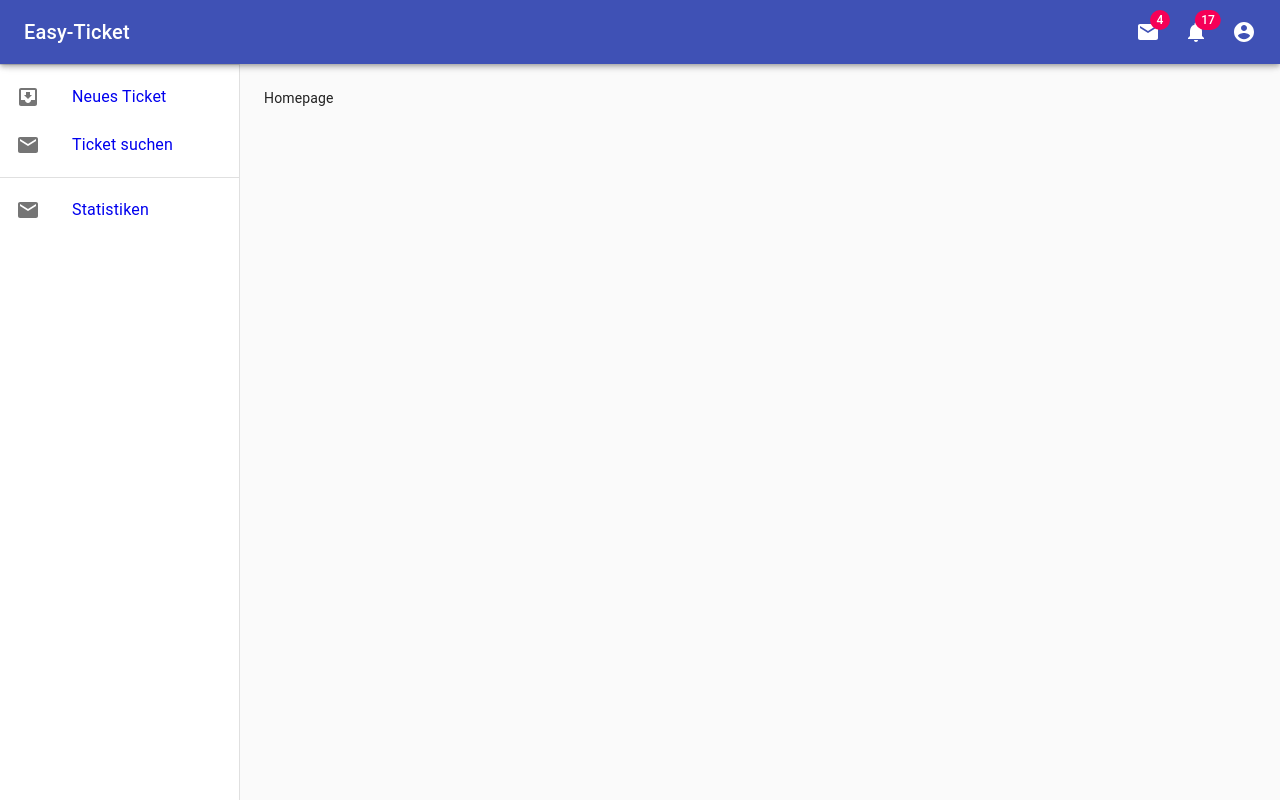
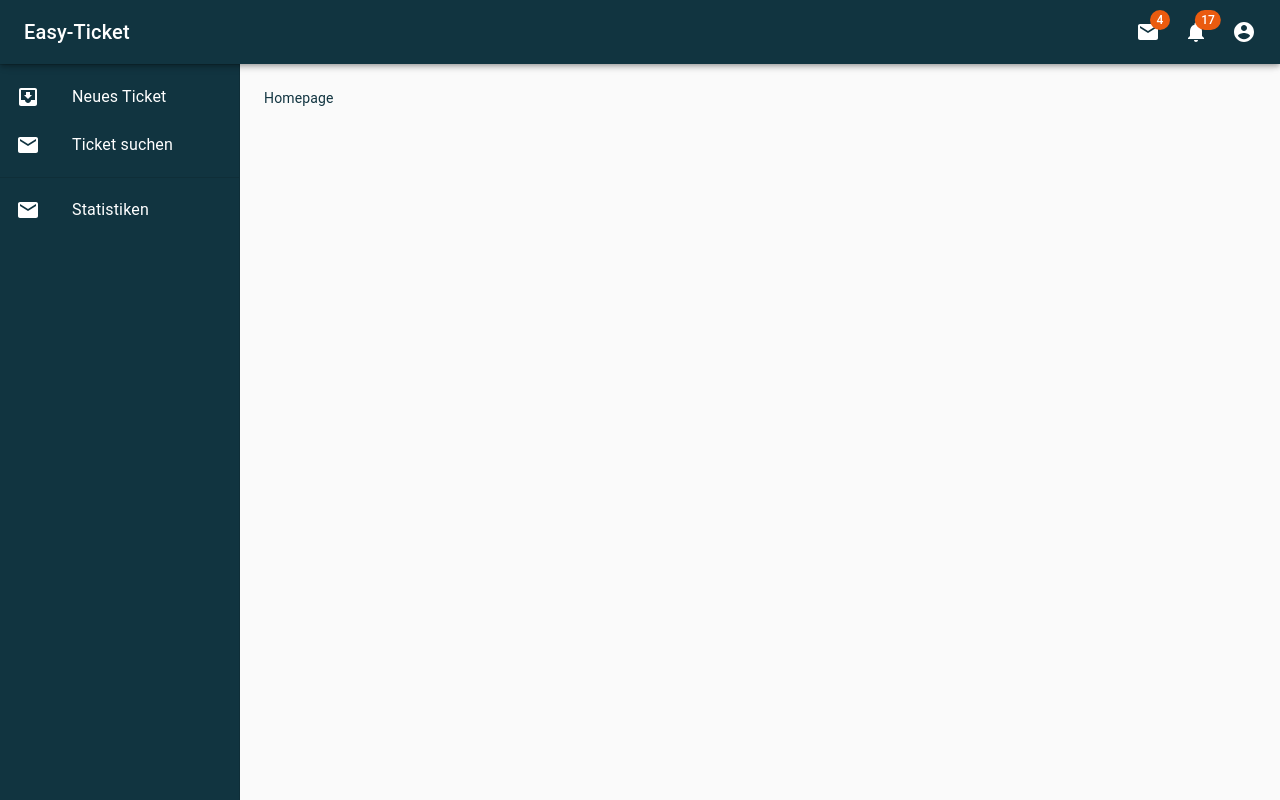
Before and after one commit to mchlzj/ticketsystem_frontend, a React (Create React App) app: page / in a window 1280 px wide. Built offline with nearby package versions, Linux system fonts and the light colour scheme; no server answers.

Commit message:
updated style theme with iu color theme

```diff
--- a/src/App.tsx
+++ b/src/App.tsx
@@ -4,7 +4,8 @@ import {BrowserRouter as Router, Switch, Route} from 'react-router-dom';
 import Ticket from './components/Ticket/Ticket';
 import Navigation from './layouts/Navigation/Navigation';
 import { makeStyles, Theme, createStyles } from '@material-ui/core/styles';
-
+import { ThemeProvider } from '@material-ui/core/styles';
+import './style-theme'
 
 import AllTickets from './pages/AllTickets/AllTickets';
 import NewTicket from './pages/NewTicket/NewTicket';
@@ -15,6 +16,7 @@ import HomePage from './pages/HomePage/HomePage';
 
 import {MobileOpenProvider} from './components/Drawer/MobileOpenContext';
 import {TicketsContext} from './pages/AllTickets/TicketsContext';
+import { theme } from './style-theme';
 // import ApiPreCalls from './ApiCalls/ApiPreCalls';
 
 const useStyles = makeStyles((theme: Theme) =>
@@ -49,6 +51,7 @@ const classes = useStyles();
 
     <div className= {classes.root}>
       <Router>
+      <ThemeProvider theme={theme}>
         <MobileOpenProvider>
           <Navigation/>
         </MobileOpenProvider>
@@ -65,6 +68,7 @@ const classes = useStyles();
               </Switch>
               {/* </TicketsProvider> */}
         </main>
+        </ThemeProvider>
       </Router>
     </div>
   );
--- a/src/components/Card/TicketCard.tsx
+++ b/src/components/Card/TicketCard.tsx
@@ -30,7 +30,7 @@ export default function TicketCard({title, description, ticketClosed, id}) {
         <Link className={classes.link} to={`/ticketSuchen/${id}`}>
       <CardActionArea>
         <CardContent>
-          <Typography gutterBottom variant="h6" component="h2">
+          <Typography gutterBottom variant="h6" component="h2" color="primary">
             {title}
           </Typography>
           <Typography variant="body2" color="textSecondary" component="p">
@@ -40,8 +40,8 @@ export default function TicketCard({title, description, ticketClosed, id}) {
       </CardActionArea>
       </Link>
       {ticketClosed?
-        <Chip className={classes.label} label="Offen" size="small" color="primary"/> :
-        <Chip className={classes.label} label="Geschlossen" size="small" color="secondary"/> }
+        <Chip className={classes.label} label="Offen" size="small" color="secondary"/> :
+        <Chip className={classes.label} label="Geschlossen" size="small" color="primary"/> }
     </Card>
   );
 }
--- a/src/components/Drawer/DrawerContent.tsx
+++ b/src/components/Drawer/DrawerContent.tsx
@@ -9,6 +9,7 @@ import ListItemText from '@material-ui/core/ListItemText';
 import MailIcon from '@material-ui/icons/Mail';
 import {MobileOpenContext} from './MobileOpenContext';
 import { makeStyles, Theme, createStyles } from '@material-ui/core/styles';
+import { withStyles } from "@material-ui/core";
 
 function DrawerContent() {
 
@@ -31,31 +32,52 @@ const handleDrawerToggle = () => {
   }
 };
 
+const StyledListItemText = withStyles({
+  root: {
+    color: "white",
+  },
+})(ListItemText);
+
+const StyledListItemIcon = withStyles({
+  root: {
+    color: "white",
+  },
+})(ListItemIcon);
+
+const StyledListItem = withStyles({
+  root: {
+    color: "#EA5B0F",
+    '&$selected': {
+      backgroundColor: "#EA5B0F",
+    },
+  },
+})(ListItem);
+
   return (
     <div>
       <div className={classes.toolbar} />
           <Divider />
           <List>
             <Link className={classes.link} to="/newticket" onClick={handleDrawerToggle}>
-            <ListItem button key='NeuesTicket'>
-                <ListItemIcon><InboxIcon /></ListItemIcon>
-                <ListItemText primary='Neues Ticket' />
-              </ListItem>
+            <StyledListItem button key='NeuesTicket' >
+                <StyledListItemIcon style={window.location.href==="http://localhost:3000/newticket" ? {color: "#EA5B0F"} : {}}><InboxIcon /></StyledListItemIcon>
+                <StyledListItemText primary='Neues Ticket' style={window.location.href==="http://localhost:3000/newticket" ? {color: "#EA5B0F"} : {}}/>
+              </StyledListItem>
             </Link>
             <Link className={classes.link} to="/ticketSuchen" onClick={handleDrawerToggle}>
-              <ListItem button key='ticketSuchen'>
-                <ListItemIcon><MailIcon /></ListItemIcon>
-                <ListItemText primary='Ticket suchen' />
-              </ListItem>
+              <StyledListItem button key='ticketSuchen'>
+                <StyledListItemIcon style={window.location.href==="http://localhost:3000/ticketSuchen" ? {color: "#EA5B0F"} : {}}><MailIcon /></StyledListItemIcon>
+                <StyledListItemText primary='Ticket suchen' style={window.location.href==="http://localhost:3000/ticketSuchen" ? {color: "#EA5B0F"} : {}}/>
+              </StyledListItem>
             </Link>
           </List>
           <Divider />
           <List>
           <Link className={classes.link} to="/statistics" onClick={handleDrawerToggle}>
-           <ListItem button key='Statistiken'>
-                <ListItemIcon><MailIcon /></ListItemIcon>
-                <ListItemText primary='Statistiken' />
-              </ListItem>
+           <StyledListItem button key='Statistiken'>
+                <StyledListItemIcon style={window.location.href==="http://localhost:3000/statistics" ? {color: "#EA5B0F"} : {}}><MailIcon /></StyledListItemIcon>
+                <StyledListItemText primary='Statistiken' style={window.location.href==="http://localhost:3000/statistics" ? {color: "#EA5B0F"} : {}}/>
+              </StyledListItem>
             </Link>
           </List>
     </div>
--- a/src/components/Drawer/DrawerMobile.tsx
+++ b/src/components/Drawer/DrawerMobile.tsx
@@ -13,6 +13,7 @@ import DrawerContent from './DrawerContent';
 
     drawerPaper: {
       width: drawerWidth,
+      background: "#113440",
     },
   }),
 );
--- a/src/components/Drawer/DrawerPermanent.tsx
+++ b/src/components/Drawer/DrawerPermanent.tsx
@@ -3,6 +3,9 @@ import Drawer from '@material-ui/core/Drawer';
 
 import { makeStyles, Theme, createStyles } from '@material-ui/core/styles';
 import DrawerContent from './DrawerContent';
+import { ThemeProvider } from '@material-ui/core/styles';
+import '../../style-theme'
+import { theme } from '../../style-theme';
 
 function DrawerPermanent() {
 
@@ -12,6 +15,7 @@ function DrawerPermanent() {
   createStyles({
     drawerPaper: {
       width: drawerWidth,
+      background: "#113440",
     },
   }),
 );
@@ -19,6 +23,7 @@ function DrawerPermanent() {
 const classes = useStyles();
 
     return (
+      <ThemeProvider theme={theme}>
         <div>
             <Drawer
             classes={{
@@ -30,6 +35,7 @@ const classes = useStyles();
             <DrawerContent/>
           </Drawer>
         </div>
+      </ThemeProvider>
     );
 }
 
--- a/src/components/SearchBar/TicketSearchBar.tsx
+++ b/src/components/SearchBar/TicketSearchBar.tsx
@@ -11,6 +11,7 @@ import SearchIcon from '@material-ui/icons/Search';
 import FormControlLabel from '@material-ui/core/FormControlLabel';
 // import FormControl from '@material-ui/core/FormControl';
 import useStyles from '../../mui-style-theme';
+import '../../style-theme'
 
 
 export default function TicketSearchBar() {
--- a/src/layouts/Navigation/Navigation.tsx
+++ b/src/layouts/Navigation/Navigation.tsx
@@ -9,6 +9,9 @@ import DrawerPermanent from '../../components/Drawer/DrawerPermanent';
 import DrawerMobile from '../../components/Drawer/DrawerMobile';
 import AppBar from '../../components/AppBar/AppBar';
 import { makeStyles, Theme, createStyles } from '@material-ui/core/styles';
+import { ThemeProvider } from '@material-ui/core/styles';
+import '../../style-theme'
+import { theme } from '../../style-theme';
 
 const drawerWidth = 240;
 
@@ -55,6 +58,7 @@ export default function Navigation() {
   const classes = useStyles();
 
   return (
+    <ThemeProvider theme={theme}>
     <div>
       <CssBaseline />
       <AnchorElProvider>
@@ -70,5 +74,6 @@ export default function Navigation() {
         </Hidden>
       </nav>
     </div>
+    </ThemeProvider>
   );
 }
--- /dev/null
+++ b/src/style-theme.ts
@@ -0,0 +1,52 @@
+import { createMuiTheme } from '@material-ui/core/styles';
+
+/*declare module '@material-ui/core/styles/createMuiTheme' {
+    interface ThemeOptions {
+        themeName?: string  // optional
+    }
+}
+
+const palette = {
+  primary: { main: '#f5b000' },
+  secondary: { main: '#10b51e' }
+};
+
+const themeName = 'San Marino Razzmatazz Sugar Gliders';*/
+
+export const theme = createMuiTheme({
+    palette: {
+        primary: { main: '#113440' },
+        secondary: { main: '#EA5B0F' },
+        text: {
+            primary: '#113440',
+        }
+    },
+    overrides: {
+        MuiButton: {
+            root: {
+                textTransform: "none",
+                color: 'white'
+            }
+        },
+        MuiDrawer: {
+            root: {
+                backgroundColor: '#113440',
+            }
+        },
+        MuiListItem: {
+            root: {
+              "&$selected": {
+                backgroundColor: "red",
+                "&:hover": {
+                  backgroundColor: "orange",
+                },
+              },
+            },
+        }
+    },
+    props: {
+        MuiDrawer: {
+            color: '#113440'
+        }
+    }
+});
```
Also changed, not shown: src/mui-style-theme.ts (+5 -2 lines), 1 other file (tests, documents, lock files or other folders).
